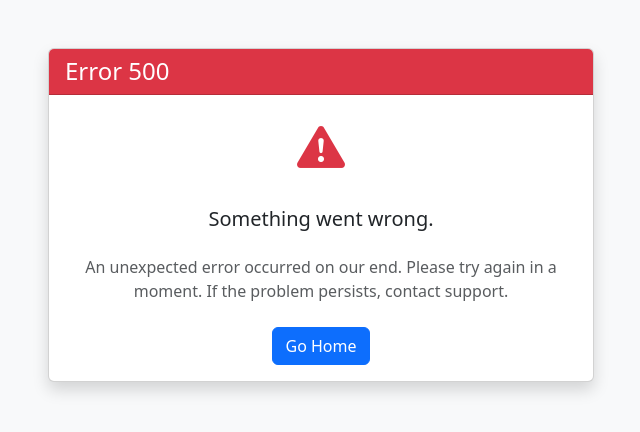
After one commit to MarcusGrazette/dogboxx-booking-app, a Python web app: template app/templates/500.html in a window 1280 px wide. The commit adds this page. Shown: the top 432 px of the page, without its empty margins (319-959 px from the left). Run offline with Jinja, Linux system fonts and the light colour scheme; the template is opened without the code that fills it, so the values that code supplies are empty.

Commit message:
feat: add 404, 403, and 500 error handlers
- Register @app.errorhandler for 404, 403, 500
- 404/403 use existing error.html with role-aware 'Go Home' link
  (admin → /admin, walker → /walker/pickups, client → /, anon → /auth/login)
- 500 uses standalone 500.html (no layout.html dependency — safe when
  the app itself is broken); also calls db.session.rollback()
- Added _home_url_for() helper used by all error handlers
- Updated error.html to use home_url variable (with login fallback)

```diff
--- /dev/null
+++ b/app/templates/500.html
@@ -0,0 +1,40 @@
+<!DOCTYPE html>
+<html lang="en">
+<head>
+    <meta charset="utf-8">
+    <meta name="viewport" content="initial-scale=1, width=device-width">
+    <title>500 - Something went wrong</title>
+    <link href="https://cdn.jsdelivr.net/npm/bootstrap@5.3.3/dist/css/bootstrap.min.css" rel="stylesheet"
+        integrity="sha384-QWTKZyjpPEjISv5WaRU9OFeRpok6YctnYmDr5pNlyT2bRjXh0JMhjY6hW+ALEwIH" crossorigin="anonymous">
+    <link rel="stylesheet" href="https://cdn.jsdelivr.net/npm/bootstrap-icons@1.13.1/font/bootstrap-icons.min.css">
+    <style>
+        body { background-color: #f8f9fa; }
+    </style>
+</head>
+<body>
+<div class="container py-5">
+    <div class="row justify-content-center">
+        <div class="col-md-6">
+            <div class="card shadow">
+                <div class="card-header bg-danger text-white">
+                    <h4 class="mb-0">Error 500</h4>
+                </div>
+                <div class="card-body">
+                    <div class="text-center mb-4">
+                        <i class="bi bi-exclamation-triangle-fill text-danger" style="font-size: 3rem;"></i>
+                    </div>
+                    <h5 class="card-title text-center mb-4">Something went wrong.</h5>
+                    <p class="card-text text-muted text-center">
+                        An unexpected error occurred on our end. Please try again in a moment.
+                        If the problem persists, contact support.
+                    </p>
+                    <div class="text-center mt-4">
+                        <a href="/" class="btn btn-primary">Go Home</a>
+                    </div>
+                </div>
+            </div>
+        </div>
+    </div>
+</div>
+</body>
+</html>
--- a/app/templates/error.html
+++ b/app/templates/error.html
@@ -22,7 +22,7 @@ Error {{ error_code }} - {{ error_message }}
                     <p class="card-text text-muted">{{ error_description }}</p>
 
                     <div class="text-center mt-4">
-                        <a href="{{ url_for('client.index') }}" class="btn btn-primary">Go Home</a>
+                        <a href="{{ home_url if home_url is defined else url_for('auth.login') }}" class="btn btn-primary">Go Home</a>
                     </div>
                 </div>
             </div>
```
Also changed, not shown: app/__init__.py (+42 -0 lines).
